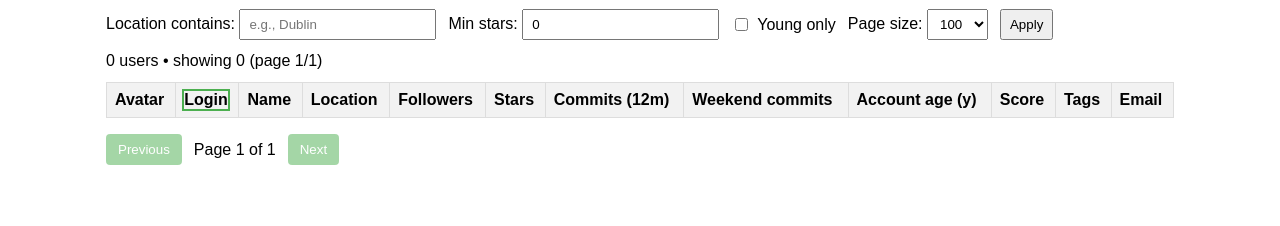
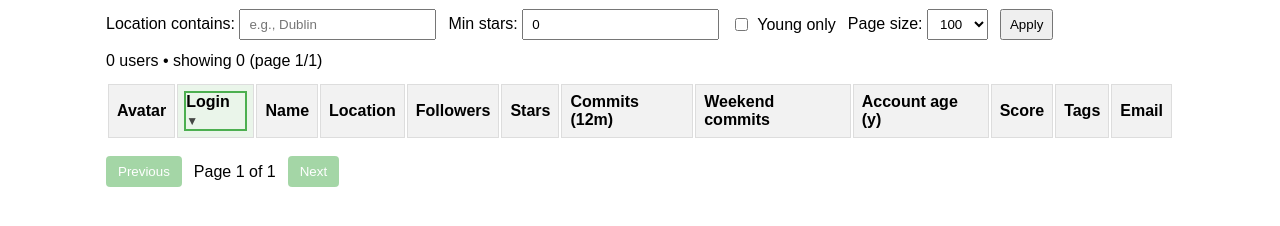
Before and after one commit to timf34/SecretProject, a plain HTML site: page index.html in a window 1280 px wide. Both pictures are taken after a click on the button "Login". Shown: the part 64-290 px from the top of the page. Drawn offline with nearby package versions, Linux system fonts and the light colour scheme; no server answers.

Commit message:
sroted by indicator

```diff
--- a/app.js
+++ b/app.js
@@ -118,10 +118,27 @@ function render() {
     const k = btn.getAttribute("data-sort");
     btn.setAttribute("aria-sort", k === sortKey ? (sortDir === "asc" ? "ascending" : "descending") : "none");
   });
+
+  updateSortIndicators();
 }
 
 function num(v) { return (v ?? "") === "" ? "" : Number(v).toLocaleString(); }
 function escapeHTML(s) { return String(s).replace(/[&<>"']/g, (m)=>({ "&":"&amp;","<":"&lt;",">":"&gt;",'"':"&quot;","'":"&#39;" }[m])); }
+
+function updateSortIndicators() {
+  // clear all
+  document.querySelectorAll("th").forEach(th => th.classList.remove("active-sort"));
+  document.querySelectorAll("th button[data-sort]").forEach(btn => {
+    const span = btn.querySelector(".sort-indicator");
+    if (span) span.textContent = "";
+    const k = btn.getAttribute("data-sort");
+    btn.setAttribute("aria-sort", k === sortKey ? (sortDir === "asc" ? "ascending" : "descending") : "none");
+    if (k === sortKey) {
+      if (span) span.textContent = sortDir === "asc" ? "▲" : "▼";
+      btn.closest("th")?.classList.add("active-sort");
+    }
+  });
+}
 
 function attachEvents() {
   // sorting
@@ -135,6 +152,7 @@ function attachEvents() {
         sortDir = "desc";
       }
       view.sort((a, b) => cmp(a, b, sortKey, sortDir));
+      updateSortIndicators();
       render();
     });
   });
--- a/index.html
+++ b/index.html
@@ -54,37 +54,17 @@
         <thead>
           <tr>
             <th>Avatar</th>
-            <th>
-              <button data-sort="login" aria-sort="none">Login</button>
-            </th>
-            <th>
-              <button data-sort="name" aria-sort="none">Name</button>
-            </th>
-            <th>
-              <button data-sort="location" aria-sort="none">Location</button>
-            </th>
-            <th>
-              <button data-sort="followers" aria-sort="descending">Followers</button>
-            </th>
-            <th>
-              <button data-sort="total_stars" aria-sort="none">Stars</button>
-            </th>
-            <th>
-              <button data-sort="total_commits_in_the_last_year" aria-sort="none">Commits (12m)</button>
-            </th>
-            <th>
-              <button data-sort="weekend_commits" aria-sort="none">Weekend commits</button>
-            </th>
-            <th>
-              <button data-sort="account_age_years" aria-sort="none">Account age (y)</button>
-            </th>
-            <th>
-              <button data-sort="score" aria-sort="none">Score</button>
-            </th>
+            <th><button data-sort="login" aria-sort="none">Login <span class="sort-indicator"></span></button></th>
+            <th><button data-sort="name" aria-sort="none">Name <span class="sort-indicator"></span></button></th>
+            <th><button data-sort="location" aria-sort="none">Location <span class="sort-indicator"></span></button></th>
+            <th><button data-sort="followers" aria-sort="descending">Followers <span class="sort-indicator"></span></button></th>
+            <th><button data-sort="total_stars" aria-sort="none">Stars <span class="sort-indicator"></span></button></th>
+            <th><button data-sort="total_commits_in_the_last_year" aria-sort="none">Commits (12m) <span class="sort-indicator"></span></button></th>
+            <th><button data-sort="weekend_commits" aria-sort="none">Weekend commits <span class="sort-indicator"></span></button></th>
+            <th><button data-sort="account_age_years" aria-sort="none">Account age (y) <span class="sort-indicator"></span></button></th>
+            <th><button data-sort="score" aria-sort="none">Score <span class="sort-indicator"></span></button></th>
             <th>Tags</th>
-            <th>
-              <button data-sort="email" aria-sort="none">Email</button>
-            </th>
+            <th><button data-sort="email" aria-sort="none">Email <span class="sort-indicator"></span></button></th>
           </tr>
         </thead>
         <tbody id="table-body"></tbody>
--- a/styles.css
+++ b/styles.css
@@ -2,11 +2,26 @@
 * { box-sizing: border-box; }
 body { margin: 0; font-family: Arial, sans-serif; }
 .container { max-width: 1100px; margin: 0 auto; padding: 16px; }
-.table-wrap { overflow-x: auto; }
-table { width: 100%; border-collapse: collapse; }
+.table-wrap {
+	width: 100%;
+	overflow-x: auto;   /* horizontal scroll if needed */
+	-webkit-overflow-scrolling: touch; /* smoother scroll on iOS */
+  }
+
+table {
+min-width: 100%;    /* always fill viewport width */
+table-layout: auto; /* columns shrink/grow naturally */
+}
+
+
 th, td { border: 1px solid #ddd; padding: 8px; text-align: left; }
 th { background-color: #f2f2f2; position: sticky; top: 0; z-index: 1; }
 .pagination { margin-top: 16px; display: flex; align-items: center; gap: 12px; }
 .pagination button { padding: 8px 12px; background: #4CAF50; color: white; border: none; border-radius: 4px; cursor: pointer; }
 .pagination button:disabled { opacity: .5; cursor: default; }
 h1 { margin: 8px 0 12px; }
+
+/* highlight active sort column */
+th.active-sort { background-color: #eaf5ea; }          /* subtle green */
+th button { display: inline-flex; align-items: center; gap: 6px; }
+.sort-indicator { opacity: 0.7; font-size: 12px; }
```
